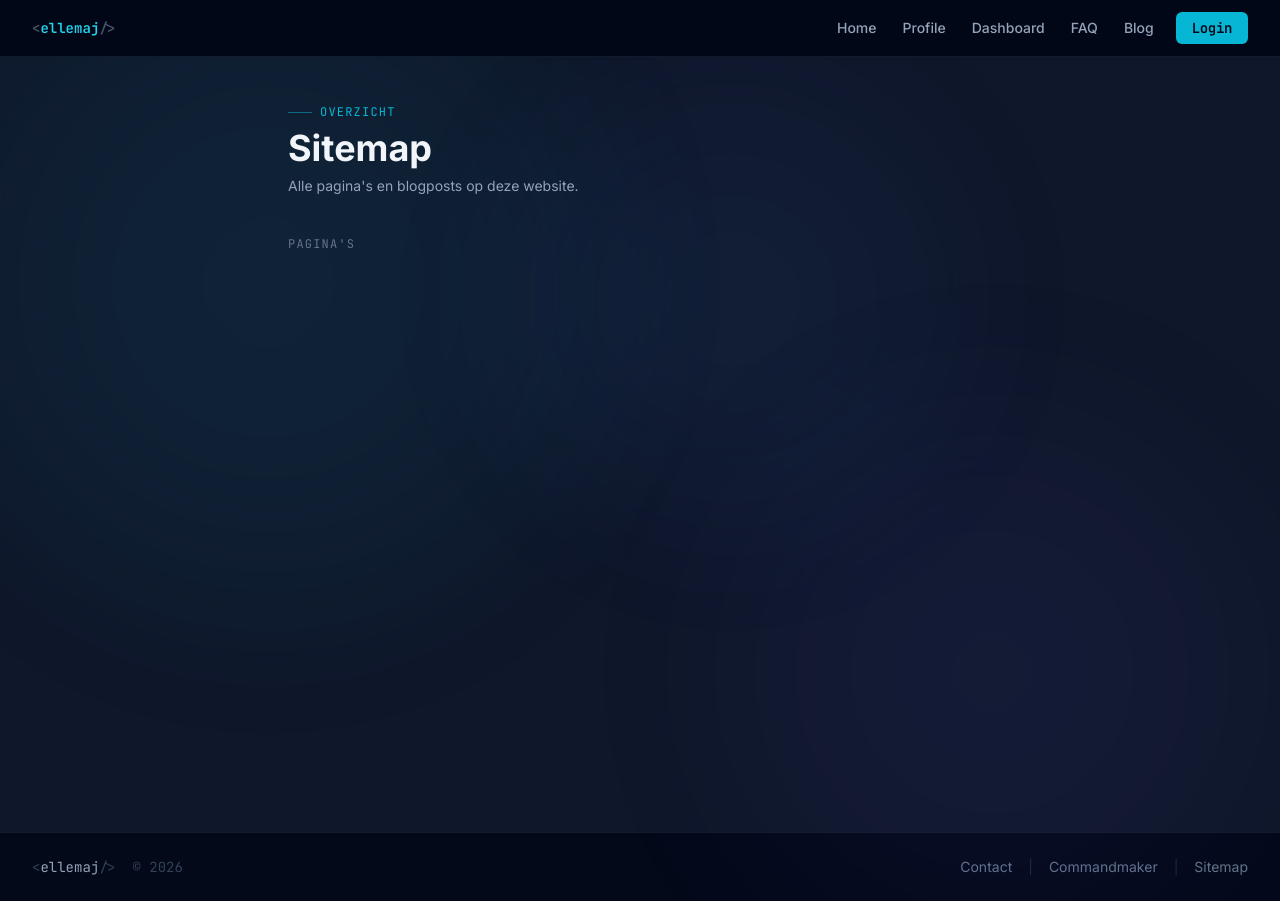
After one commit to ellemaj/portfolio-site, a PHP site: template app/views/sitemap.html.twig in a window 1280 px wide. The commit adds this page. Run offline with PHP 8.4, Linux system fonts and the light colour scheme; the template is opened without the code that fills it, so the values that code supplies are empty; some libraries are stand-ins or nearby versions.

Commit message:
feat: added sitemap

```diff
--- a/app/RouteProvider.php
+++ b/app/RouteProvider.php
@@ -9,6 +9,7 @@ use App\Controllers\DashboardController;
 use App\Controllers\ProfileController;
 use App\Controllers\ApiController;
 use App\Controllers\ProjectController;
+use App\Controllers\SitemapController;
 use App\Middleware\AdminMiddleware;
 use Framework\Router;
 use Framework\RouteProviderInterface;
@@ -86,5 +87,9 @@ class RouteProvider implements RouteProviderInterface
         $apiController = $container->get(ApiController::class);
         $router->addRoute('GET', '/api/posts', [$apiController, 'getPosts']);
         $router->addRoute('GET', '/api/posts/{slug}', [$apiController, 'getPost']);
+
+        $sitemapController = $container->get(SitemapController::class);
+        $router->addRoute('GET', '/sitemap.xml', [$sitemapController, 'index']);
+        $router->addRoute('GET', '/sitemap', [$sitemapController, 'html']);
     }
 }
--- a/app/ServiceProvider.php
+++ b/app/ServiceProvider.php
@@ -9,6 +9,7 @@ use App\Controllers\DashboardController;
 use App\Controllers\ProfileController;
 use App\Controllers\ApiController;
 use App\Controllers\ProjectController;
+use App\Controllers\SitemapController;
 use App\Middleware\AdminMiddleware;
 use App\Repositories\PostRepository;
 use App\Repositories\PostRepositoryInterface;
@@ -86,5 +87,8 @@ class ServiceProvider implements ServiceProviderInterface
 
         $apiController = new ApiController($responseFactory, $postRepository);
         $container->set(ApiController::class, $apiController);
+
+        $sitemapController = new SitemapController($responseFactory, $postRepository);
+        $container->set(SitemapController::class, $sitemapController);
     }
 }
--- a/app/views/layouts/base.html.twig
+++ b/app/views/layouts/base.html.twig
@@ -122,6 +122,8 @@
                 <a href="mailto:elmarvloenhout@gmail.com" class="text-slate-500 hover:text-cyan-400 transition-colors">Contact</a>
                 <span class="text-slate-800">|</span>
                 <a href="/commandmaker" class="text-slate-500 hover:text-cyan-400 transition-colors {% if active == 'commandmaker' %}text-cyan-400{% endif %}">Commandmaker</a>
+                <span class="text-slate-800">|</span>
+                <a href="/sitemap" class="text-slate-500 hover:text-cyan-400 transition-colors {% if active == 'sitemap' %}text-cyan-400{% endif %}">Sitemap</a>
             </div>
         </div>
     </footer>
--- /dev/null
+++ b/app/views/sitemap.html.twig
@@ -0,0 +1,54 @@
+{% extends "layouts/base.html.twig" %}
+
+{% block title %}Sitemap{% endblock %}
+{% block meta_description %}Overzicht van alle pagina's en blogposts op de website van Elmar van Loenhout.{% endblock %}
+
+{% block content %}
+
+<div class="max-w-3xl mx-auto px-4 sm:px-6 lg:px-8 py-12">
+
+    <!-- Header -->
+    <div class="mb-10">
+        <div class="font-mono-custom text-xs text-cyan-500 tracking-widest uppercase flex items-center gap-2 mb-2">
+            <span class="inline-block w-6 h-px bg-cyan-500/50"></span>
+            <span>Overzicht</span>
+        </div>
+        <h1 class="text-3xl md:text-4xl font-bold text-slate-100">Sitemap</h1>
+        <p class="mt-2 text-slate-400 text-sm">Alle pagina's en blogposts op deze website.</p>
+    </div>
+
+    <!-- Pages -->
+    <div class="mb-10">
+        <h2 class="font-mono-custom text-xs text-slate-500 tracking-widest uppercase mb-3">Pagina's</h2>
+        <ul class="space-y-1">
+            {% for page in pages %}
+                <li>
+                    <a href="{{ page.path }}" class="flex items-center gap-2 px-3 py-2 rounded-md text-sm text-slate-300 hover:text-cyan-400 hover:bg-slate-800/60 transition-colors">
+                        <span class="font-mono-custom text-slate-600">/</span>
+                        <span>{{ page.label }}</span>
+                    </a>
+                </li>
+            {% endfor %}
+        </ul>
+    </div>
+
+    <!-- Blog posts -->
+    {% if posts|length > 0 %}
+        <div>
+            <h2 class="font-mono-custom text-xs text-slate-500 tracking-widest uppercase mb-3">Blogposts</h2>
+            <ul class="space-y-1">
+                {% for post in posts %}
+                    <li>
+                        <a href="{{ post.path }}" class="flex items-center gap-2 px-3 py-2 rounded-md text-sm text-slate-300 hover:text-cyan-400 hover:bg-slate-800/60 transition-colors">
+                            <span class="font-mono-custom text-slate-600">/</span>
+                            <span>{{ post.title }}</span>
+                        </a>
+                    </li>
+                {% endfor %}
+            </ul>
+        </div>
+    {% endif %}
+
+</div>
+
+{% endblock %}
```
Also changed, not shown: app/Controllers/SitemapController.php (added, +91 -0 lines), src/ResponseFactory.php (+9 -0 lines).
